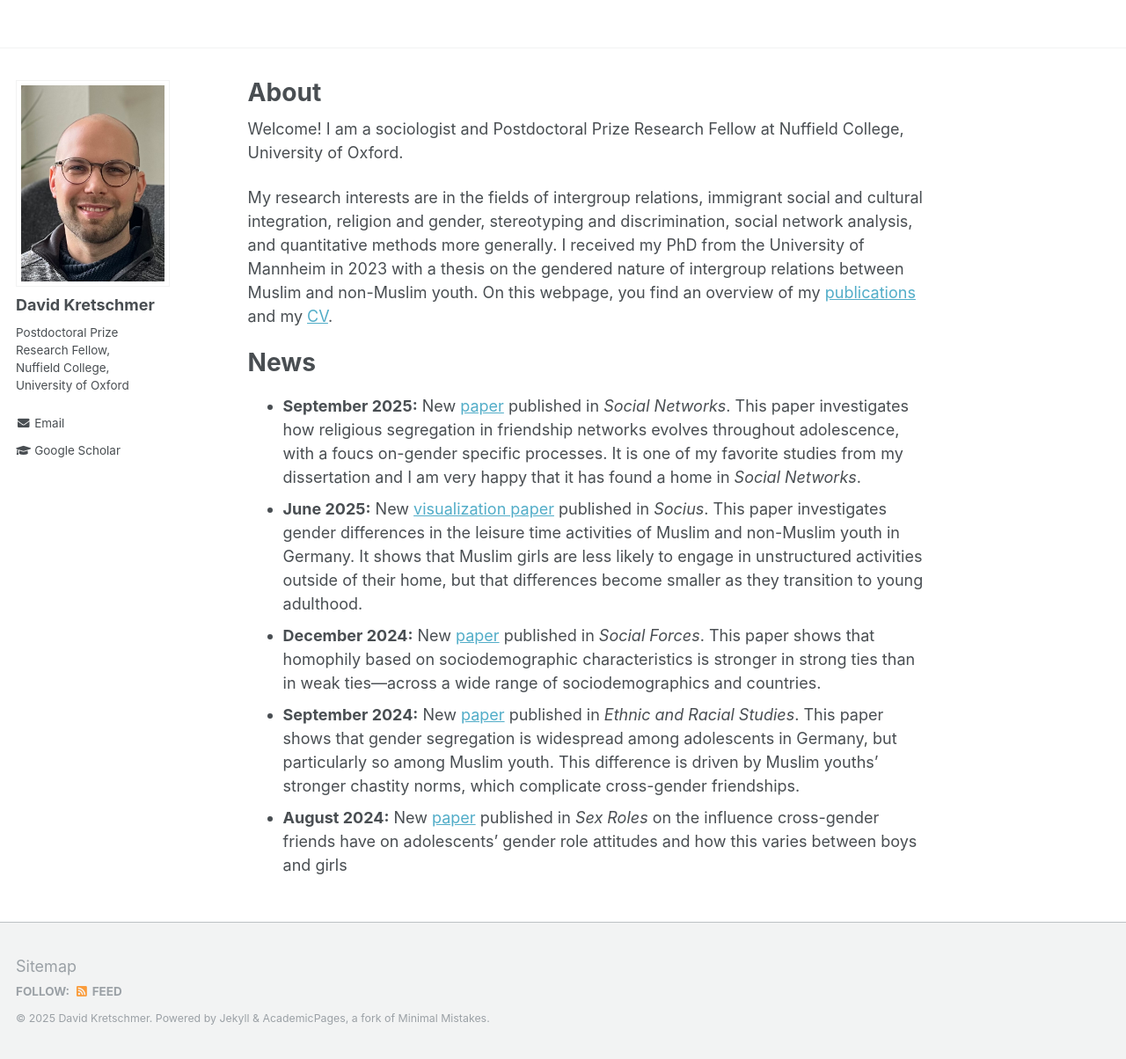
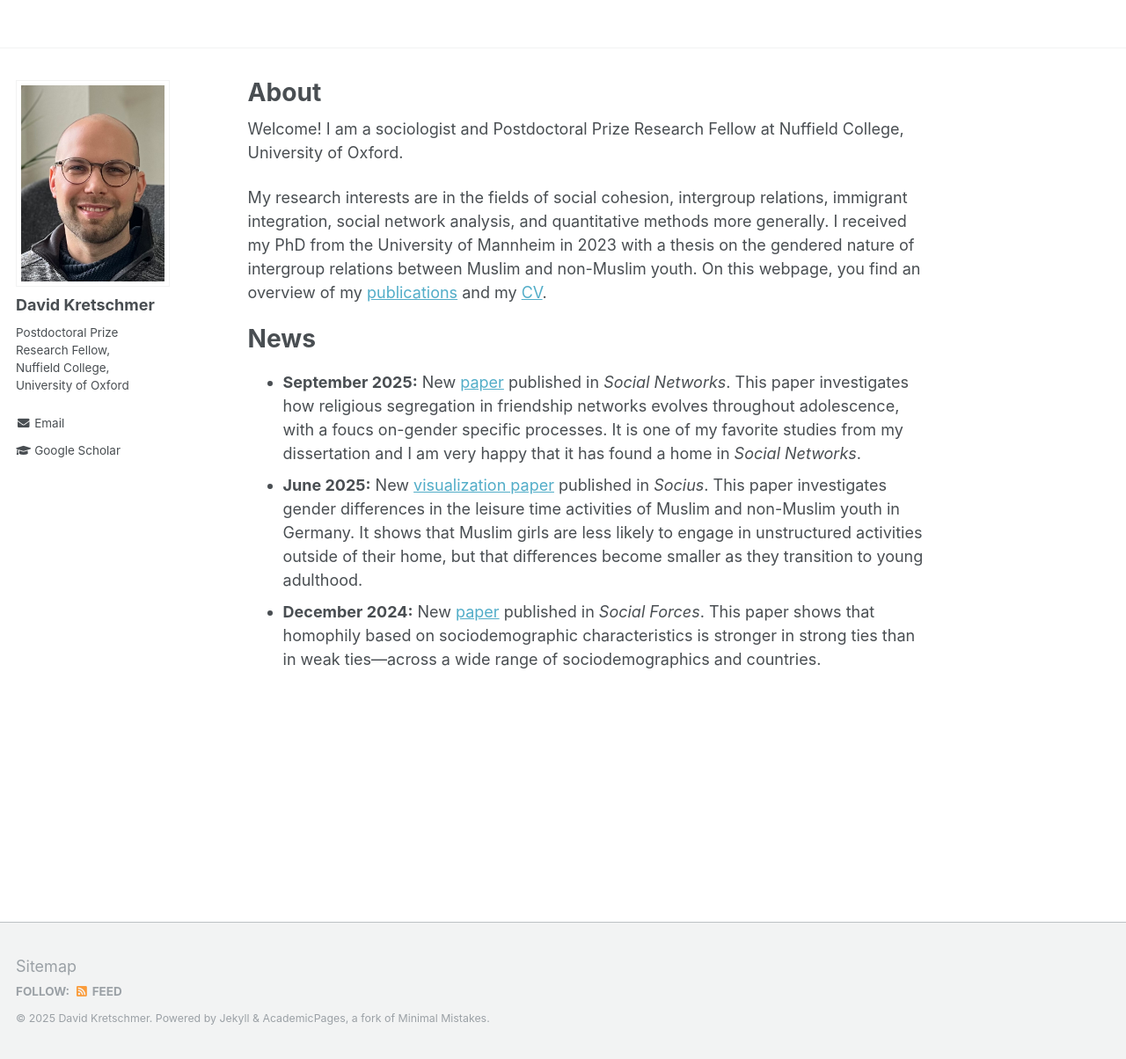
Before and after one commit to DavidKretschmer/davidkretschmer.github.io, a Jekyll site: the page built from _pages/about.md, in a window 1280 px wide and 1204 px high. Shown: the whole window at 88% size. Built offline with Jekyll 4.4.1, drawn with Linux system fonts in a browser that asks for light colours.

Commit message:
Update CV

```diff
--- a/_pages/about.md
+++ b/_pages/about.md
@@ -11,7 +11,7 @@
 
 Welcome! I am a sociologist and Postdoctoral Prize Research Fellow at Nuffield College, University of Oxford.
 
-My research interests are in the fields of intergroup relations, immigrant social and cultural integration, religion and gender, stereotyping and discrimination, social network analysis, and quantitative methods more generally. I received my PhD from the University of Mannheim in 2023 with a thesis on the gendered nature of intergroup relations between Muslim and non-Muslim youth. On this webpage, you find an overview of my [publications](https://davidkretschmer.github.io/publications/) and my [CV](https://davidkretschmer.github.io/assets/vita.pdf).
+My research interests are in the fields of social cohesion, intergroup relations, immigrant integration, social network analysis, and quantitative methods more generally. I received my PhD from the University of Mannheim in 2023 with a thesis on the gendered nature of intergroup relations between Muslim and non-Muslim youth. On this webpage, you find an overview of my [publications](https://davidkretschmer.github.io/publications/) and my [CV](https://davidkretschmer.github.io/assets/vita_ox_web.pdf).
 
 
 News
@@ -20,5 +20,3 @@
 - **September 2025:** New [paper](https://www.sciencedirect.com/science/article/pii/S0378873325000620) published in _Social Networks_. This paper investigates how religious segregation in friendship networks evolves throughout adolescence, with a foucs on-gender specific processes. It is one of my favorite studies from my dissertation and I am very happy that it has found a home in _Social Networks_.
 - **June 2025:** New [visualization paper](https://journals.sagepub.com/doi/10.1177/23780231251349634) published in _Socius_. This paper investigates gender differences in the leisure time activities of Muslim and non-Muslim youth in Germany. It shows that Muslim girls are less likely to engage in unstructured activities outside of their home, but that differences become smaller as they transition to young adulthood.
 - **December 2024:** New [paper](https://academic.oup.com/sf/advance-article/doi/10.1093/sf/soae169/7918057) published in _Social Forces_. This paper shows that homophily based on sociodemographic characteristics is stronger in strong ties than in weak ties---across a wide range of sociodemographics and countries.
-- **September 2024:** New [paper](https://www.tandfonline.com/doi/full/10.1080/01419870.2024.2399725) published in _Ethnic and Racial Studies_. This paper shows that gender segregation is widespread among adolescents in Germany, but particularly so among Muslim youth. This difference is driven by Muslim youths' stronger chastity norms, which complicate cross-gender friendships.
-- **August 2024:** New [paper](https://link.springer.com/article/10.1007/s11199-024-01505-x) published in _Sex Roles_ on the influence cross-gender friends have on adolescents' gender role attitudes and how this varies between boys and girls
```
Also changed, not shown: 4 other files.
